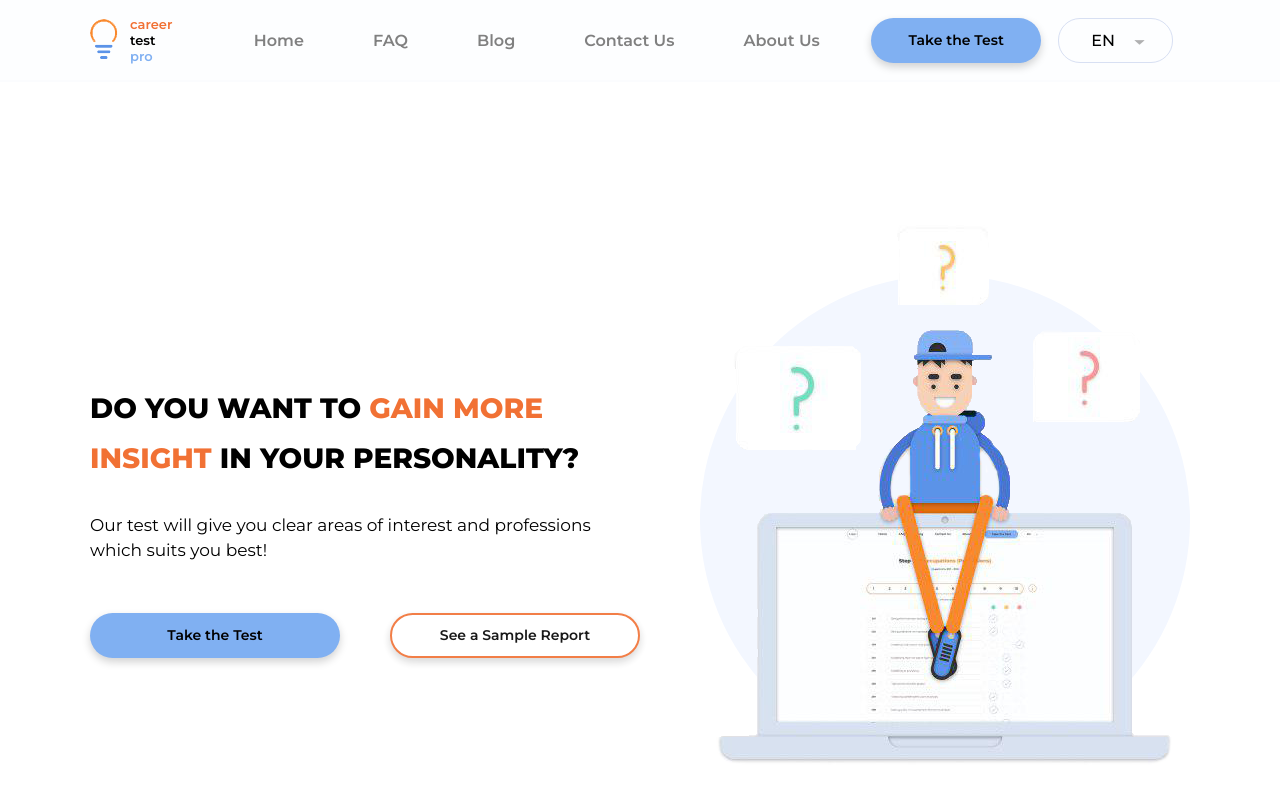
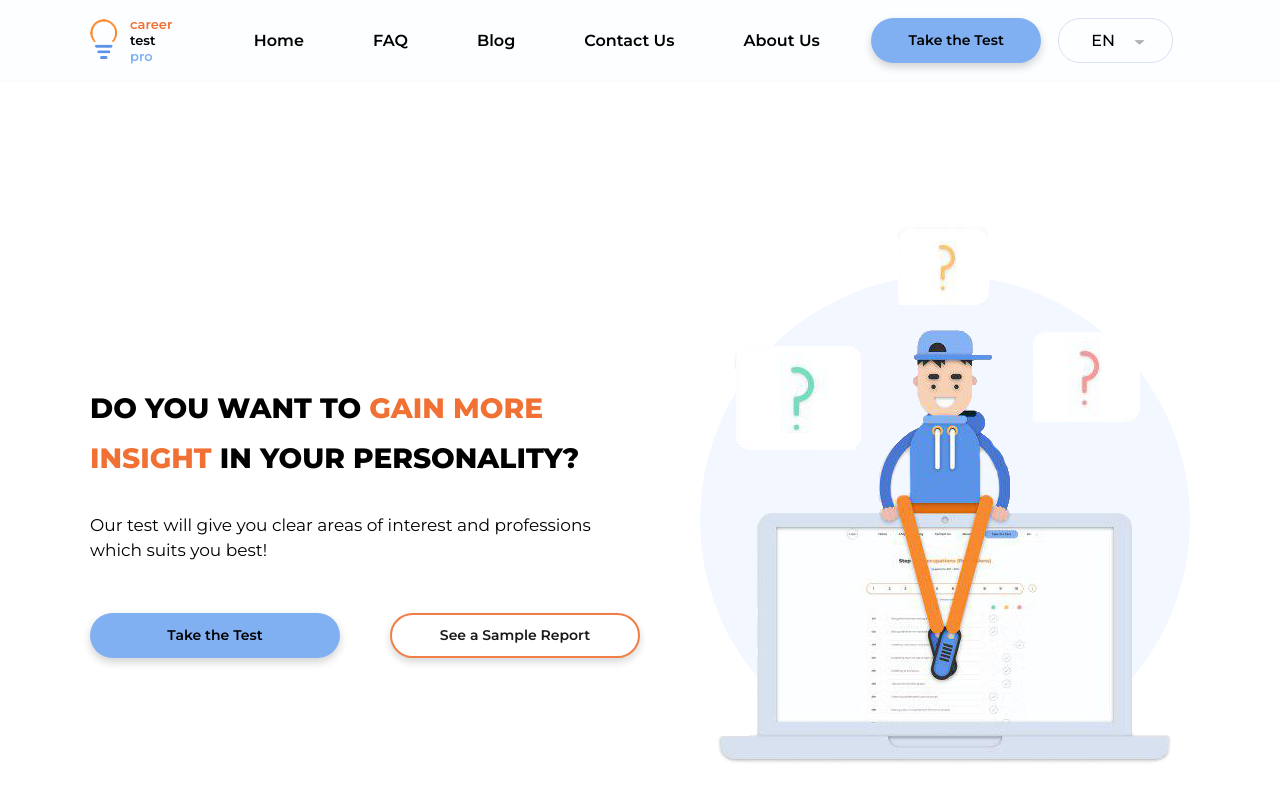
Before and after one commit to moiseiev-alexey/Maket, a plain HTML site: page index.html in a window 1280 px wide. Shown: the top 800 px of the page. Drawn offline with Linux system fonts and the light colour scheme.

Commit message:
changed class color h_nav__link

```diff
--- a/css/header.css
+++ b/css/header.css
@@ -58,7 +58,7 @@ header {
 .h_nav__link {
     display: flex;
     align-items: center;
-    color: gray;
+    color: #000000;
     text-decoration: none;
     opacity: 1;
     border-top: 1px solid transparent;
```
